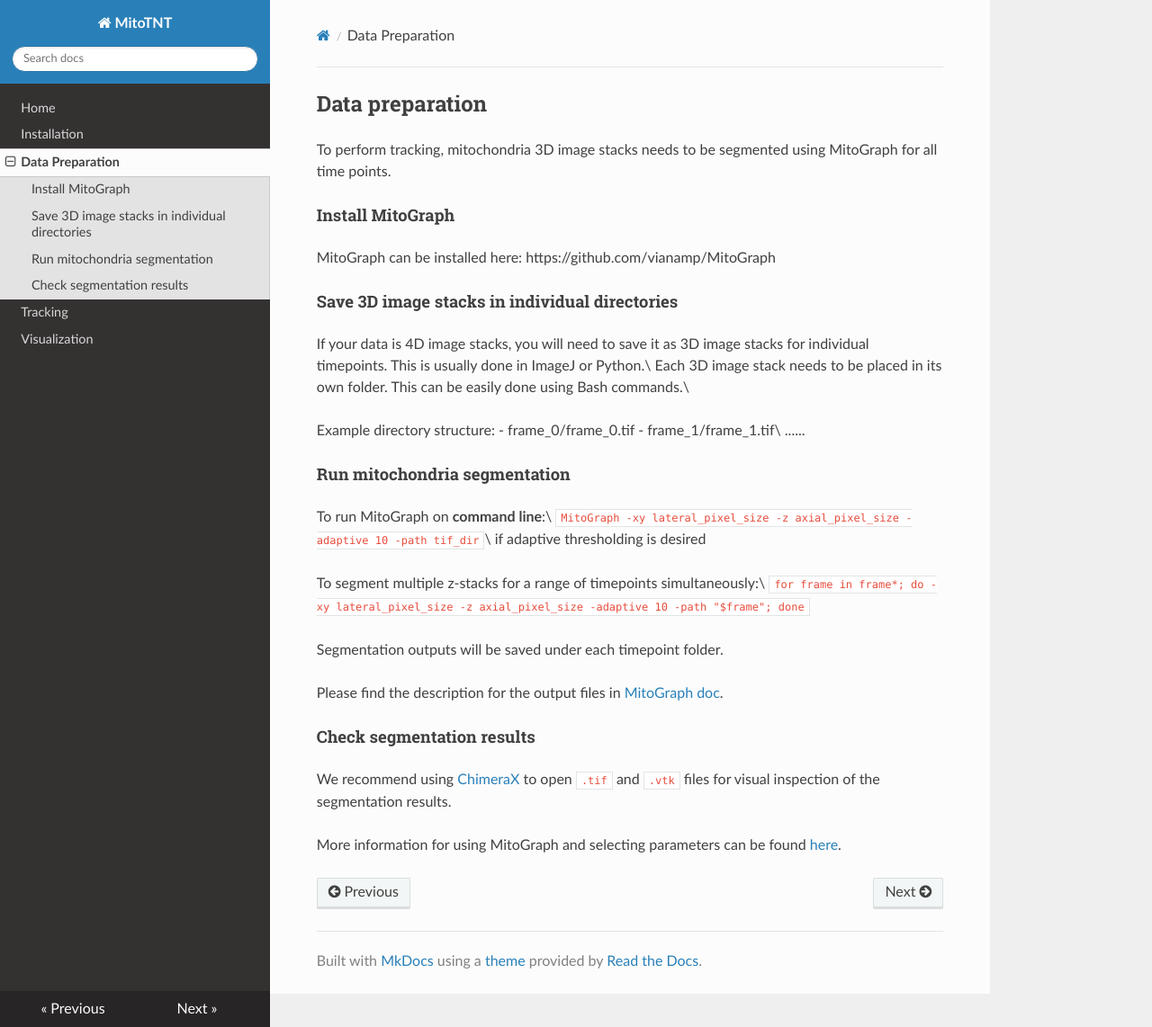
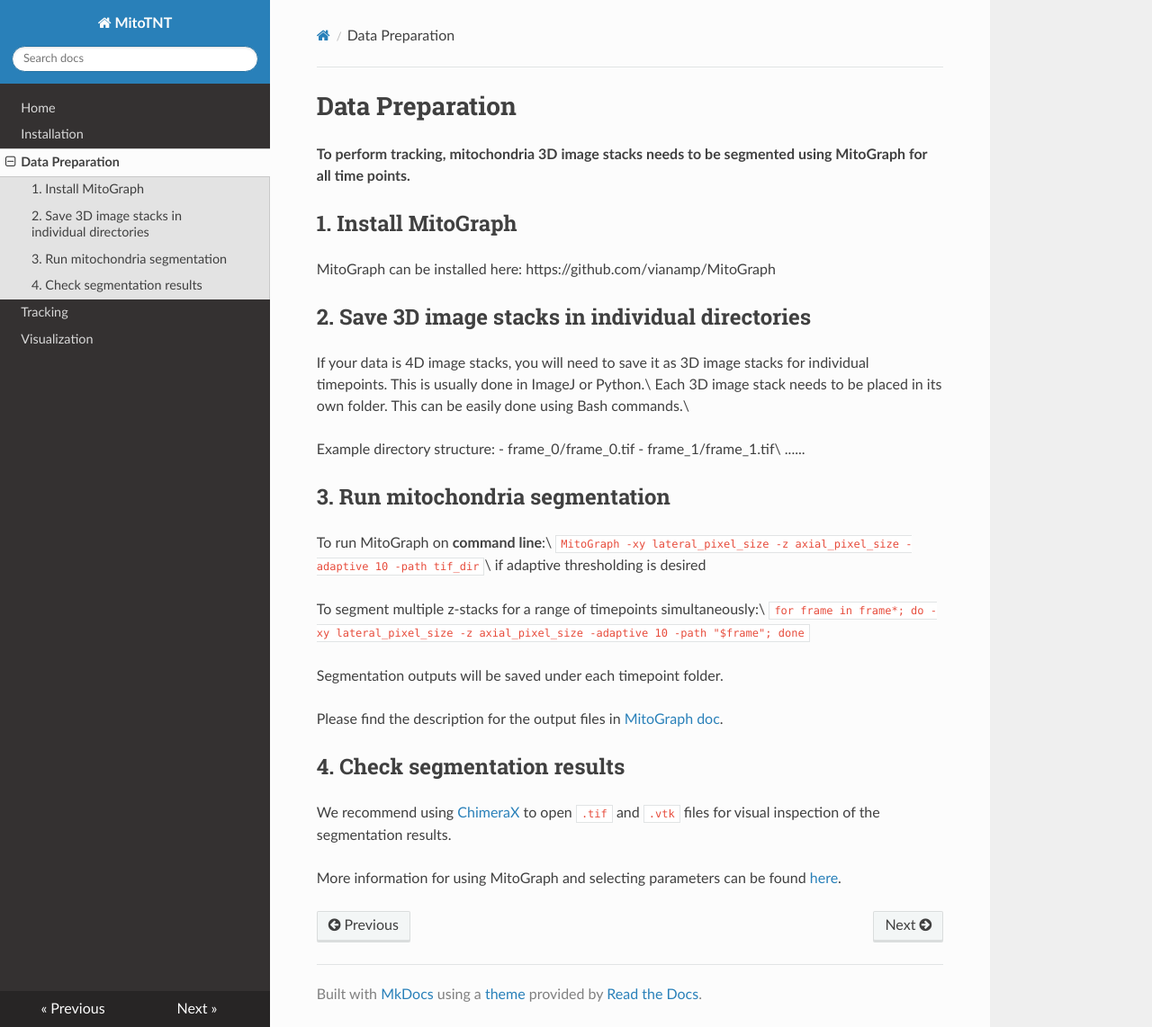
Before and after one commit to pylattice/MitoTNT, an MkDocs documentation site: the page built from docs/data_preparation.md, in a window 1280 px wide and 1142 px high. Shown: the whole window at 90% size. Built offline with MkDocs 1.6.1, drawn with Linux system fonts in a browser that asks for light colours; nearby versions of some CDN libraries.

Commit message:
Update data_preparation.md

```diff
--- a/docs/data_preparation.md
+++ b/docs/data_preparation.md
@@ -1,11 +1,11 @@
-## Data preparation
-To perform tracking, mitochondria 3D image stacks needs to be segmented using MitoGraph for all time points.
+# Data Preparation
+**To perform tracking, mitochondria 3D image stacks needs to be segmented using MitoGraph for all time points.**
 
-#### Install MitoGraph
+## 1. Install MitoGraph
 MitoGraph can be installed here:
 https://github.com/vianamp/MitoGraph
 
-#### Save 3D image stacks in individual directories
+## 2. Save 3D image stacks in individual directories
 If your data is 4D image stacks, you will need to save it as 3D image stacks for individual timepoints. This is usually done in ImageJ or Python.\
 Each 3D image stack needs to be placed in its own folder. This can be easily done using Bash commands.\
 
@@ -14,7 +14,7 @@ Example directory structure:
 - frame_1/frame_1.tif\
   ......
 
-#### Run mitochondria segmentation
+## 3. Run mitochondria segmentation
 To run MitoGraph on **command line**:\
 `MitoGraph -xy lateral_pixel_size -z axial_pixel_size -adaptive 10 -path tif_dir`\
 if adaptive thresholding is desired
@@ -27,7 +27,7 @@ Segmentation outputs will be saved under each timepoint folder.
 
 Please find the description for the output files in [MitoGraph doc](https://github.com/vianamp/MitoGraph/).
 
-#### Check segmentation results
+## 4. Check segmentation results
 We recommend using [ChimeraX](https://www.cgl.ucsf.edu/chimerax/)  to open `.tif` and `.vtk` files for visual inspection of the segmentation results.
 
 More information for using MitoGraph and selecting parameters can be found [here](https://doi.org/10.1016/j.ab.2018.02.022).
```
